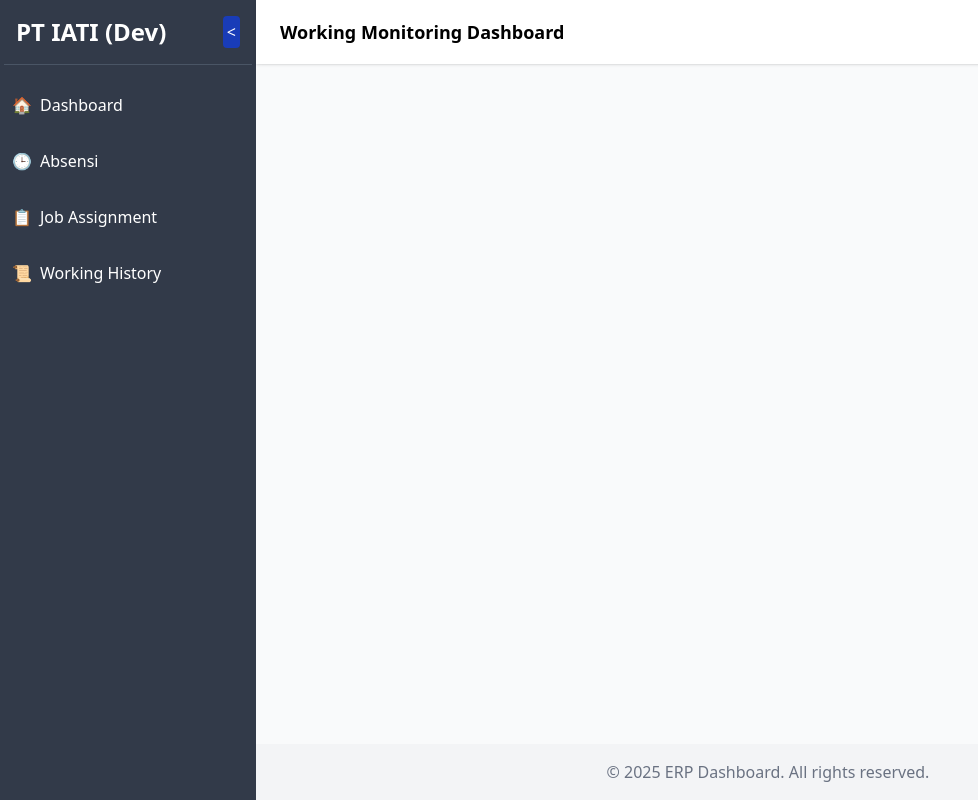
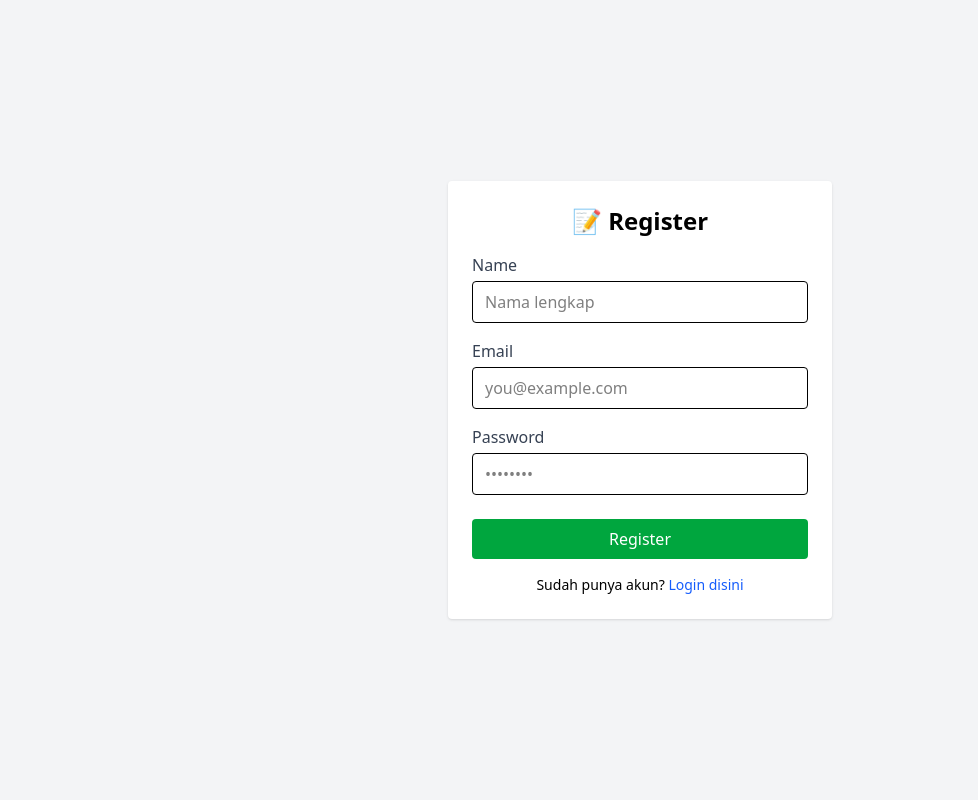
Before and after one commit to SaGerz/erp_company_UI, a React (Vite) app: page /register in a window 1280 px wide. Shown: the whole page, without its empty margins (0-978 px from the left). Built offline with nearby package versions, Linux system fonts and the light colour scheme.

Commit message:
feat: Add lOgin and register mockup UI

```diff
--- a/src/App.jsx
+++ b/src/App.jsx
@@ -1,34 +1,53 @@
-import { useState } from 'react'
-import { BrowserRouter as Router, Routes, Route } from 'react-router-dom'
-import './App.css'
-import Sidebar from './Components/Sidebar/Sidebar'
-import Navbar from './Components/Navbar/Nabar'
-import Dashboard from './Pages/Dashboard'
-import TaskManagement from './Pages/TaskManagement'
-import WorkingHistory from './Pages/WorkingHistory'
-import Absensi from './Pages/Absensi'
-import Footer from './Components/Footer/Footer'
+import { BrowserRouter as Router, Routes, Route } from "react-router-dom";
+import "./App.css";
+import Sidebar from "./Components/Sidebar/Sidebar";
+import Navbar from "./Components/Navbar/Nabar";
+import Footer from "./Components/Footer/Footer";
+import Dashboard from "./Pages/Dashboard";
+import TaskManagement from "./Pages/TaskManagement";
+import WorkingHistory from "./Pages/WorkingHistory";
+import Absensi from "./Pages/Absensi";
+import Login from "./Pages/Auth/Login";
+import Register from "./Pages/Auth/Register";
 
 const App = () => {
   return (
     <Router>
+      <Routes>
+        {/* Auth Pages (tanpa sidebar/navbar) */}
+        <Route path="/login" element={<Login />} />
+        <Route path="/register" element={<Register />} />
+
+        {/* Main Layout Pages */}
+        <Route
+          path="/*"
+          element={
             <div className="flex">
-        <Sidebar/>
-        <div className="flex flex-col flex-1 min-h-screen ">
+              <Sidebar />
+              <div className="flex flex-col flex-1 min-h-screen">
                 <Navbar />
                 <main className="ml-64 mt-16 p-6 bg-gray-50 flex-1">
                   <Routes>
-              <Route path='/' element={<Dashboard />} />
-              <Route path='/Absensi' element={<Absensi />} />
-              <Route path='/Task-Management' element={<TaskManagement />} />
-              <Route path='/Working-History' element={<WorkingHistory />} />
+                    <Route path="/" element={<Dashboard />} />
+                    <Route path="/absensi" element={<Absensi />} />
+                    <Route
+                      path="/task-management"
+                      element={<TaskManagement />}
+                    />
+                    <Route
+                      path="/working-history"
+                      element={<WorkingHistory />}
+                    />
                   </Routes>
                 </main>
                 <Footer />
               </div>
             </div>
+          }
+        />
+      </Routes>
     </Router>
-  )
-}
+  );
+};
 
 export default App;
--- /dev/null
+++ b/src/Pages/Auth/Login.jsx
@@ -0,0 +1,61 @@
+import React, { useState } from "react";
+
+const Login = () => {
+  const [email, setEmail] = useState("");
+  const [password, setPassword] = useState("");
+
+  const handleLogin = (e) => {
+    e.preventDefault();
+    console.log("Login with", { email, password });
+    // TODO: Call API login disini
+  };
+
+  return (
+    <div className="flex justify-center items-center h-screen bg-gray-100">
+      <div className="w-full max-w-sm p-6 bg-white rounded shadow">
+        <h1 className="text-2xl font-bold text-center mb-4">🔐 Login</h1>
+        <form onSubmit={handleLogin}>
+          <div className="mb-4">
+            <label className="block text-gray-700 font-medium mb-1">Email</label>
+            <input
+              type="email"
+              value={email}
+              onChange={(e) => setEmail(e.target.value)}
+              placeholder="you@example.com"
+              className="w-full border px-3 py-2 rounded focus:outline-none focus:ring focus:border-blue-400"
+              required
+            />
+          </div>
+
+          <div className="mb-6">
+            <label className="block text-gray-700 font-medium mb-1">Password</label>
+            <input
+              type="password"
+              value={password}
+              onChange={(e) => setPassword(e.target.value)}
+              placeholder="••••••••"
+              className="w-full border px-3 py-2 rounded focus:outline-none focus:ring focus:border-blue-400"
+              required
+            />
+          </div>
+
+          <button
+            type="submit"
+            className="w-full bg-blue-600 text-white py-2 rounded hover:bg-blue-700"
+          >
+            Login
+          </button>
+
+          <p className="text-center text-sm mt-4">
+            Belum punya akun?{" "}
+            <a href="/register" className="text-blue-600 hover:underline">
+              Daftar disini
+            </a>
+          </p>
+        </form>
+      </div>
+    </div>
+  );
+};
+
+export default Login;
--- /dev/null
+++ b/src/Pages/Auth/Register.jsx
@@ -0,0 +1,74 @@
+import React, { useState } from "react";
+
+const Register = () => {
+  const [name, setName] = useState("");
+  const [email, setEmail] = useState("");
+  const [password, setPassword] = useState("");
+
+  const handleRegister = (e) => {
+    e.preventDefault();
+    console.log("Register with", { name, email, password });
+    // TODO: Call API register disini
+  };
+
+  return (
+    <div className="flex justify-center items-center h-screen bg-gray-100">
+      <div className="w-full max-w-sm p-6 bg-white rounded shadow">
+        <h1 className="text-2xl font-bold text-center mb-4">📝 Register</h1>
+        <form onSubmit={handleRegister}>
+          <div className="mb-4">
+            <label className="block text-gray-700 font-medium mb-1">Name</label>
+            <input
+              type="text"
+              value={name}
+              onChange={(e) => setName(e.target.value)}
+              placeholder="Nama lengkap"
+              className="w-full border px-3 py-2 rounded focus:outline-none focus:ring focus:border-blue-400"
+              required
+            />
+          </div>
+
+          <div className="mb-4">
+            <label className="block text-gray-700 font-medium mb-1">Email</label>
+            <input
+              type="email"
+              value={email}
+              onChange={(e) => setEmail(e.target.value)}
+              placeholder="you@example.com"
+              className="w-full border px-3 py-2 rounded focus:outline-none focus:ring focus:border-blue-400"
+              required
+            />
+          </div>
+
+          <div className="mb-6">
+            <label className="block text-gray-700 font-medium mb-1">Password</label>
+            <input
+              type="password"
+              value={password}
+              onChange={(e) => setPassword(e.target.value)}
+              placeholder="••••••••"
+              className="w-full border px-3 py-2 rounded focus:outline-none focus:ring focus:border-blue-400"
+              required
+            />
+          </div>
+
+          <button
+            type="submit"
+            className="w-full bg-green-600 text-white py-2 rounded hover:bg-green-700"
+          >
+            Register
+          </button>
+
+          <p className="text-center text-sm mt-4">
+            Sudah punya akun?{" "}
+            <a href="/login" className="text-blue-600 hover:underline">
+              Login disini
+            </a>
+          </p>
+        </form>
+      </div>
+    </div>
+  );
+};
+
+export default Register;
```
Lines whose indentation alone changed are shown as unchanged.
